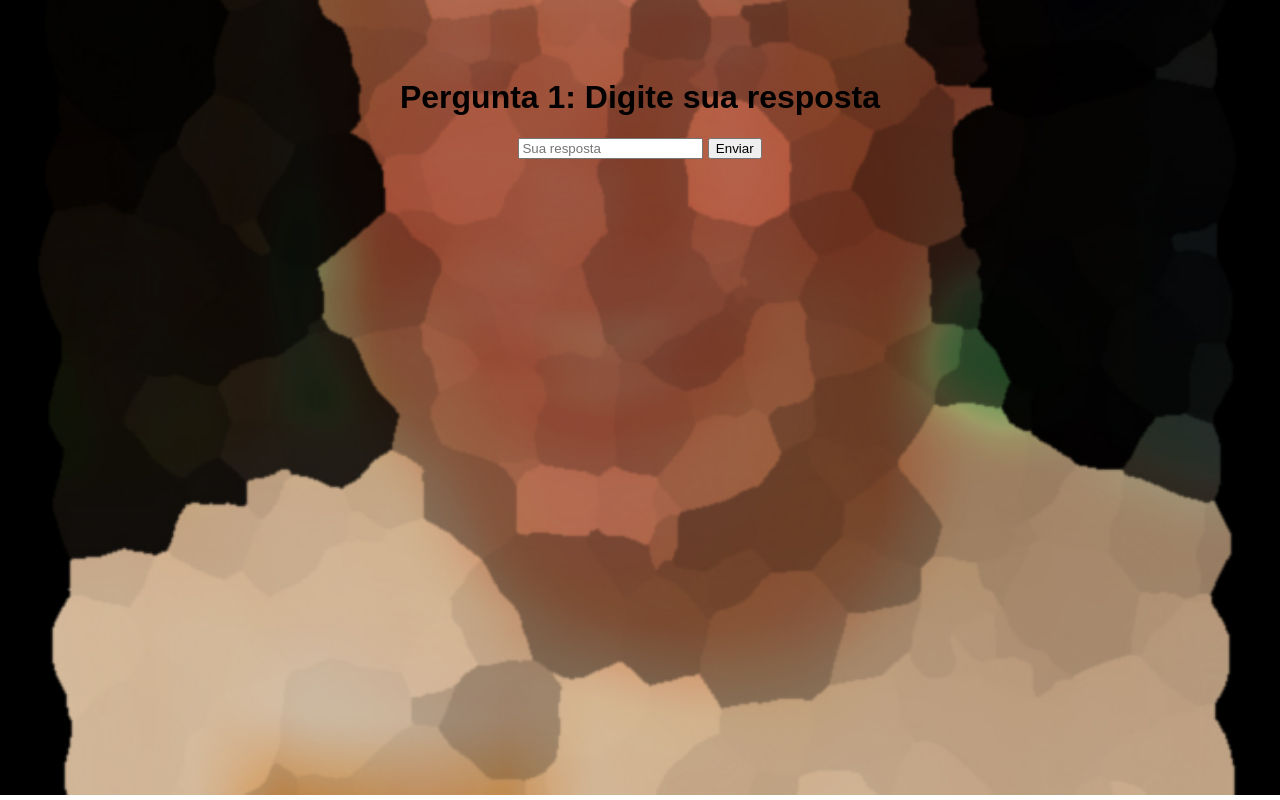
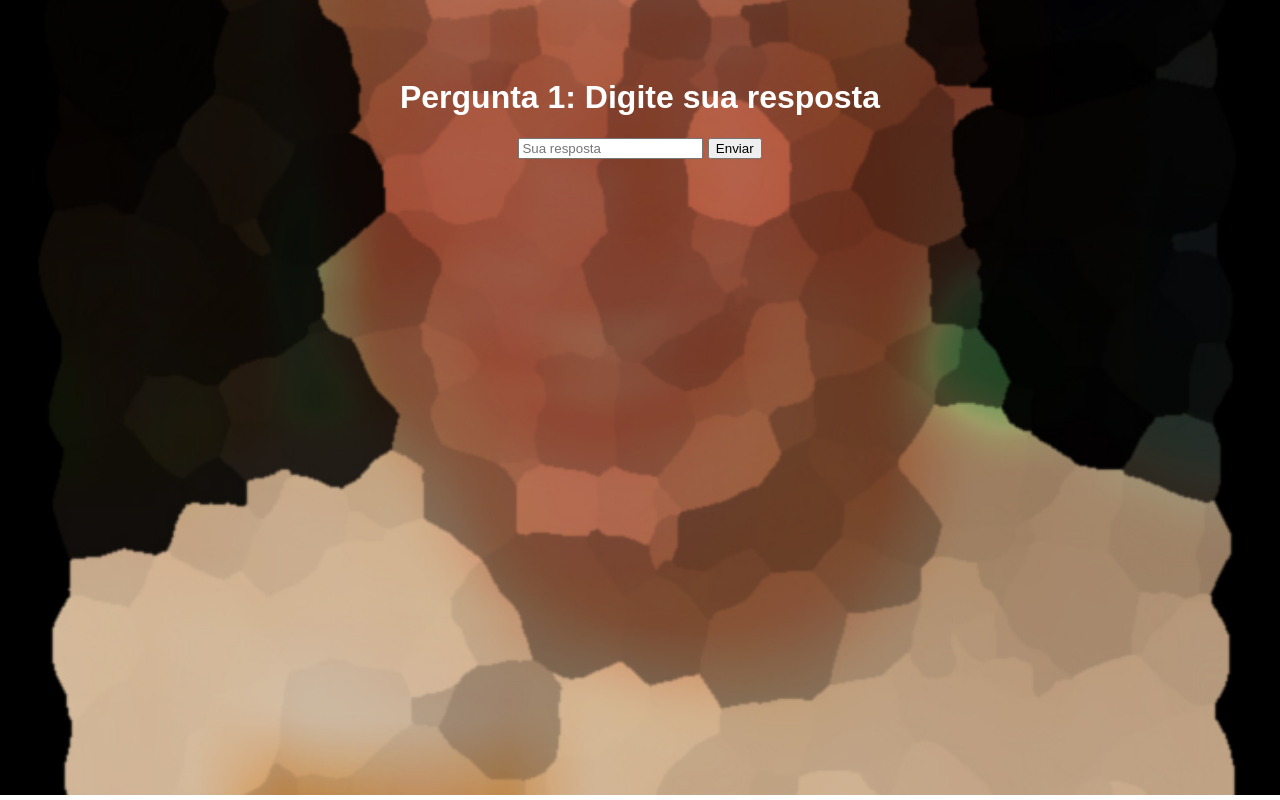
Before and after one commit to Darles-code/pergunta1, a plain HTML site: page index.html in a window 1280 px wide. Drawn offline with Linux system fonts and the light colour scheme.

Commit message:
Update index.html

```diff
--- a/index.html
+++ b/index.html
@@ -13,6 +13,9 @@
             background-size: cover; /* Para cobrir toda a área */
             background-position: center; /* Para centralizar a imagem */
             background-repeat: no-repeat; /* Para evitar repetir a imagem */
+        }
+        h1 {
+            color: white; /* Cor do título */
         }
         .message {
             margin-top: 20px;
```
